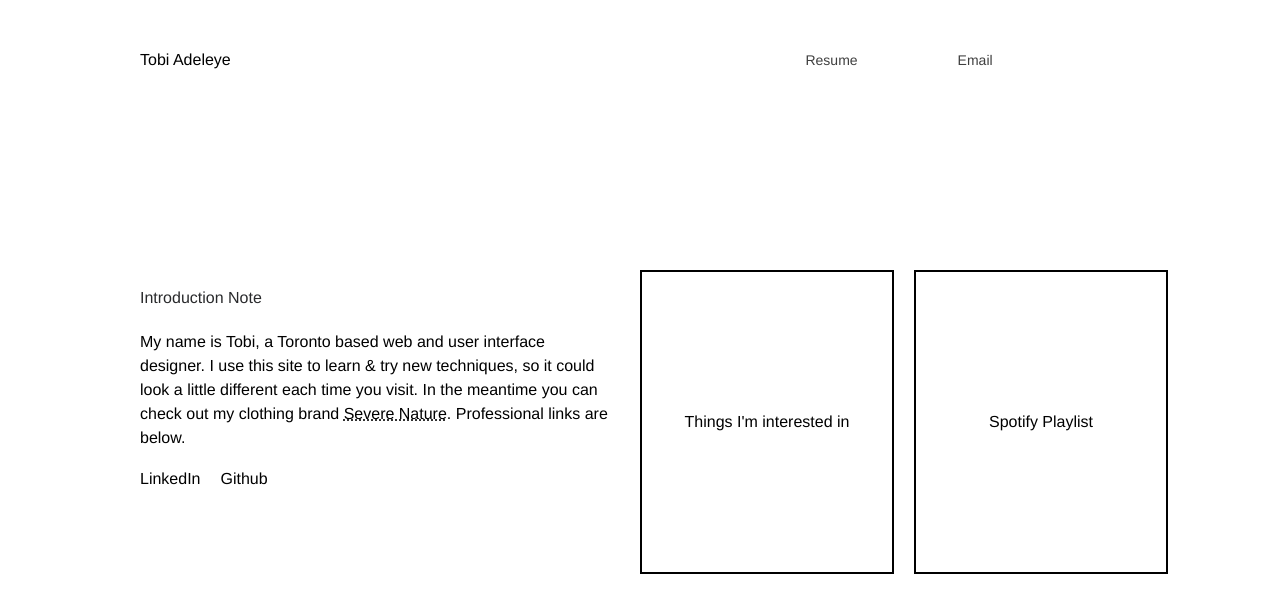
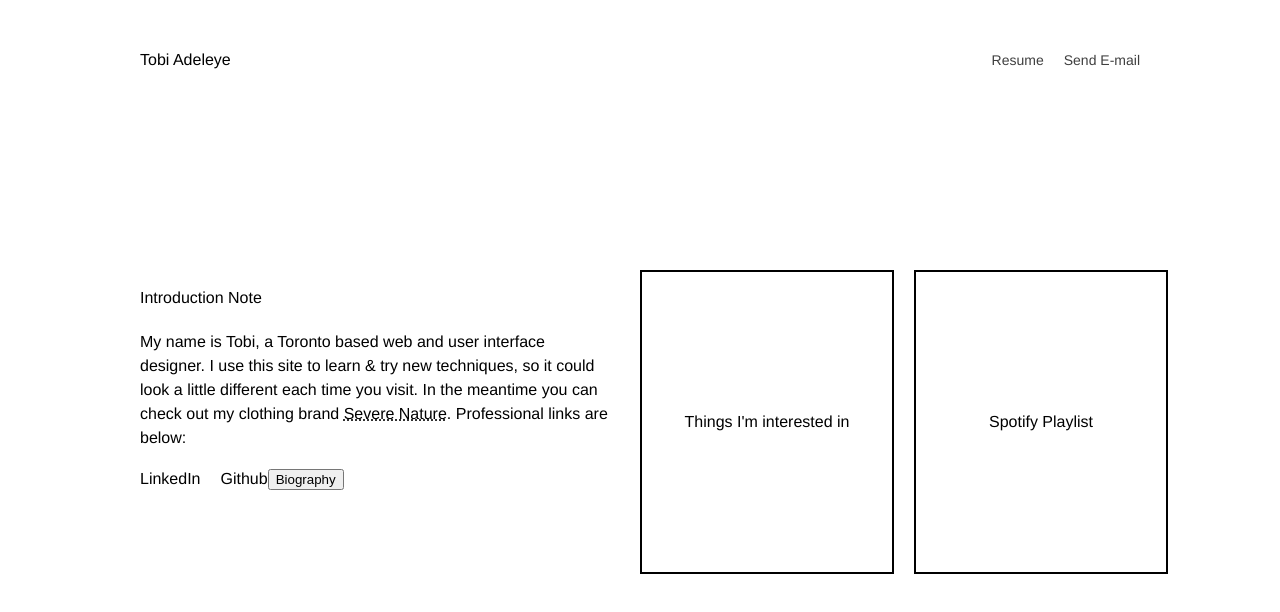
Before and after one commit to adelleye/personal-site, a Gatsby site: page / in a window 1280 px wide. Built offline with nearby package versions, Linux system fonts and the light colour scheme; Gatsby itself is replaced by a stand-in of ours.

```diff
--- a/src/components/Header.css
+++ b/src/components/Header.css
@@ -4,14 +4,14 @@
     width: 100%;
     height: 120px;
     display: grid;
-    grid-template-columns: repeat(3, auto);
+    grid-template-columns: repeat(2, auto);
 
   }
   #site-title {
   display: grid;
-  max-width: 480px;
+  max-width: 400px;
   align-items: center;
-
+ background-color: white;
   }
 
   #site-title p {
@@ -23,16 +23,16 @@
    }
 
 
-
   .HeaderGroup {
-    margin: 0, 100;
     display: grid;
-    max-width: 480px;
+    max-width: 300px;
     grid-template-columns: repeat(2, auto);
+    column-gap: 20px;
     align-items: center;
     justify-items: center;
-    justify-content: flex-end;
-    column-gap: 100px;
+    justify-self: flex-end;
+    background-color: white;
+    margin-right:140px;
   }
 
 
@@ -42,6 +42,8 @@
   font-weight: 400;
   color: #3f3f3f;
   text-decoration: none;
+  margin: 0;
+
   }
 
 
--- a/src/components/header.js
+++ b/src/components/header.js
@@ -12,8 +12,9 @@
         <p>Tobi Adeleye</p>
         </div>
         <div className="HeaderGroup">
-          <Link to="/resume">Resume</Link>
-          <Link to="/email">Email</Link>
+
+          <a href ="https://www.linkedin.com/in/tobi-adeleye-18ab1b119/" target="_blank">Resume</a>
+          <a href="mailto:tobi@severenature.com?subject=Hi Tobi" >Send E-mail</a>
     </div>
 
   </div>
--- a/src/pages/index.js
+++ b/src/pages/index.js
@@ -11,9 +11,10 @@
     <FirstPageContainer>
     <SectionDiv>
     <SectionTitle> Introduction Note </SectionTitle>
-    <SectionBridge> My name is Tobi, a Toronto based web and user interface designer. I use this site to learn & try new techniques, so it could look a little different each time you visit. In the meantime you can check out my clothing brand <SevereNatureLink href="https://severenature.com" >Severe Nature</SevereNatureLink>. Professional links are below. </SectionBridge>
+    <SectionBridge> My name is Tobi, a Toronto based web and user interface designer. I use this site to learn & try new techniques, so it could look a little different each time you visit. In the meantime you can check out my clothing brand <SevereNatureLink href="https://severenature.com" >Severe Nature</SevereNatureLink>. Professional links are below: </SectionBridge>
     <LinkedInLink href="https://www.linkedin.com/in/tobi-adeleye-18ab1b119/">LinkedIn</LinkedInLink>
     <GithubLink href="https://github.com/adelleye">Github</GithubLink>
+    <BiograpghyButton>Biography</BiograpghyButton>
     </SectionDiv>
 
     <RectangularBoxLinks>
@@ -73,7 +74,7 @@
 
 
 const SectionTitle = styled.p`
-    color: rgba(41,42,44,1.0);
+    color: rgba(0,0,0,1.0);
     font-size: 16px;
     font-weight:500;
     margin-bottom:20px;
@@ -86,16 +87,13 @@
   animation-timing-function: cubic-bezier(0.2, 0.8, 0.2, 1);
 
     @media (max-width: 860px) {
-      font-size: 20px;
-        line-height: 41px;
-        margin-bottom:20px;
+
 
     }
 
     @media (max-width: 640px) {
-        font-size: 20px;
-        line-height: 34px;
-        margin-bottom:20px;
+
+
     }
 `
 
@@ -115,14 +113,12 @@
 
 
     @media (max-width: 860px) {
-      font-size: 16px;
-        line-height: 41px;
+
 
     }
 
     @media (max-width: 640px) {
-      font-size: 16px;
-        line-height: 24px;
+
     }
 `
 
@@ -214,6 +210,10 @@
 
 `
 
+const BiograpghyButton = styled.button`
+
+`
+
 //Second Half of First page
  const RectangularBoxLinks = styled.div`
  max-width: 500px;
@@ -256,6 +256,7 @@
 
 &:hover {
   box-shadow: 5px 5px rgba(0,0,0,0.5);
+  cursor: pointer;
    }
 
    @media (max-width: 640px) {
@@ -280,6 +281,7 @@
 
 &:hover {
   box-shadow: 5px 5px rgba(0,0,0,0.5);
+  cursor: pointer;
    }
 
    @media (max-width: 640px) {
```
Also changed, not shown: src/images/_ionicons_svg_md-arrow-dropdown.svg (added), src/images/_ionicons_svg_md-arrow-dropright.svg (added), src/images/undraw_walk_in_the_city_1ma6.svg (added), src/images/undraw_young_and_happy_hfpe.svg (added).
